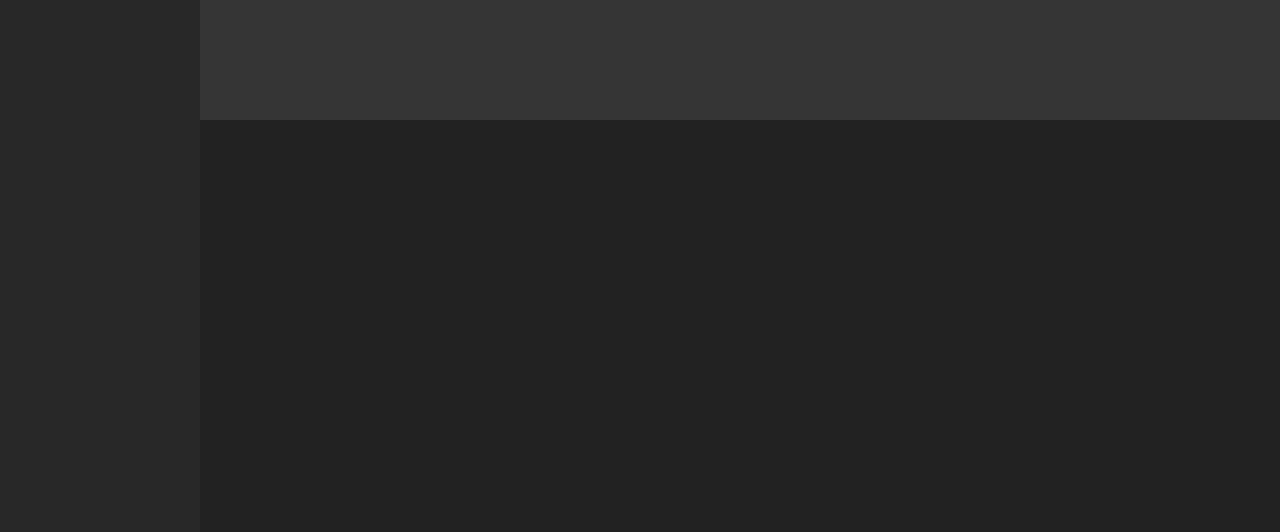
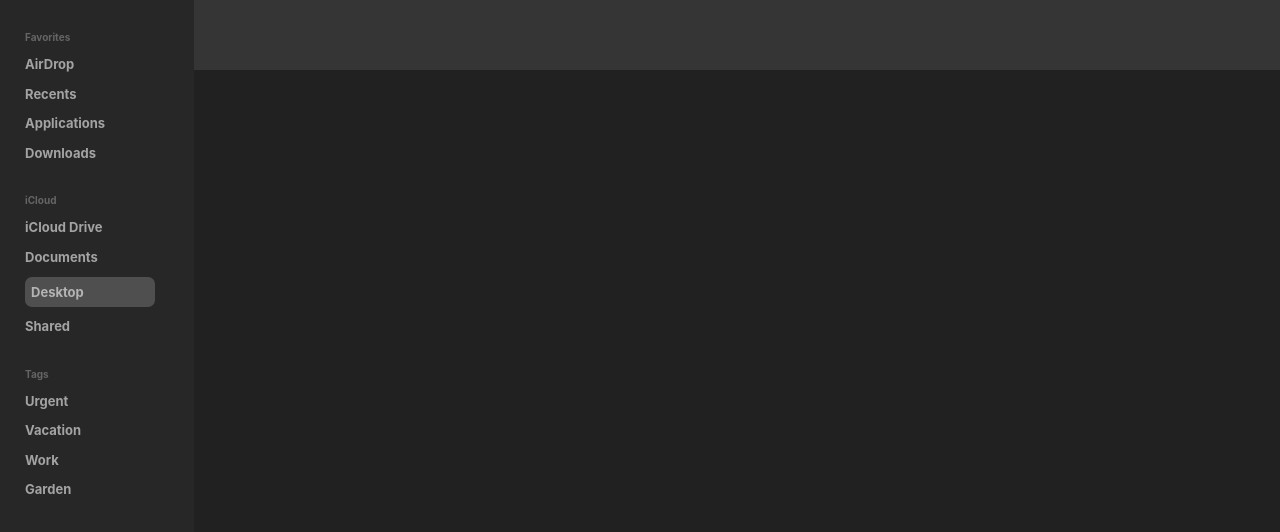
Before and after one commit to anluisgl/Portfolio_MacOS, a plain HTML site: page index.html in a window 1280 px wide. Shown: the top 532 px of the page. Drawn offline with Linux system fonts and the light colour scheme.

Commit message:
sheeaaaa

```diff
--- a/index.html
+++ b/index.html
@@ -17,6 +17,24 @@
 
             <div class="menu1">
 
+                <h1 class="h1categoria margintop">Favorites</h1>
+                <h1 class="h1section">AirDrop</h1>
+                <h1 class="h1section">Recents</h1>
+                <h1 class="h1section">Applications</h1>
+                <h1 class="h1section">Downloads</h1>
+
+                <h1 class="h1categoria margintop">iCloud</h1>
+                <h1 class="h1section">iCloud Drive</h1>
+                <h1 class="h1section">Documents</h1>
+                <h1 class="h1section seleccion">Desktop</h1>
+                <h1 class="h1section">Shared</h1>
+
+                <h1 class="h1categoria margintop">Tags</h1>
+                <h1 class="h1section">Urgent</h1>
+                <h1 class="h1section">Vacation</h1>
+                <h1 class="h1section">Work</h1>
+                <h1 class="h1section">Garden</h1>
+
             </div>
 
             <div class="file1">
--- a/styler.css
+++ b/styler.css
@@ -22,8 +22,8 @@
 .top1 {
     grid-area: top1;
     display: flex;
-    width: 1480px;
-    height: 120px;
+    width: 1485px;
+    height: 70px;
     justify-content: center;
     align-items: center;
     color: white;
@@ -32,8 +32,8 @@
 
 .menu1 {
     grid-area: menu1;
-    display: flex;
-    width: 200px;
+    display: block;
+    width: 194px;
     height: 902px;
     justify-content: center;
     align-items: center;
@@ -41,11 +41,39 @@
     background: #272727;
 }
 
+.h1categoria {
+    color: rgba(255, 255, 255, 0.289);
+    font-size: 10px;
+    margin: 10px;
+    margin-left: 25px;
+}
+
+.h1section {
+    color: rgba(255, 255, 255, 0.575);
+    font-size: 13px;
+    margin: 10px;
+    margin-left: 25px;
+}
+
+.margintop {
+    margin-top: 30px;
+}
+
+.seleccion {
+    border: 1px solid #ffffff00;
+    border-radius: 7px;
+    width: 130px;
+    height: 30px;
+    background-color: #ffffff2f;
+    padding: 5px;
+}
+
+
 
 .file1 {
     grid-area: file1;
-    width: 1480px;
-    height: 782px;
+    width: 1485px;
+    height: 832px;
     display: flex;
     justify-content: center;
     align-items: center;
```
